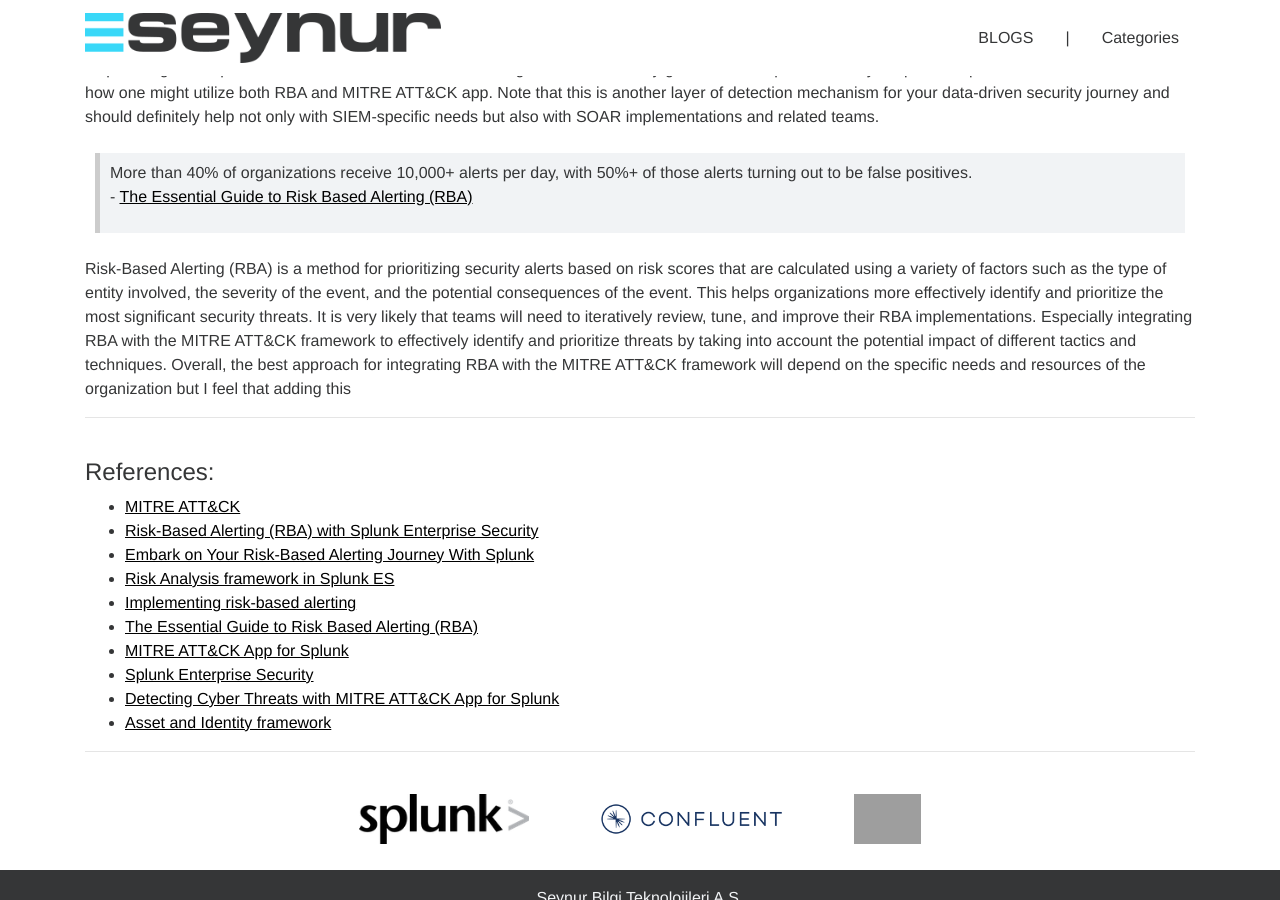
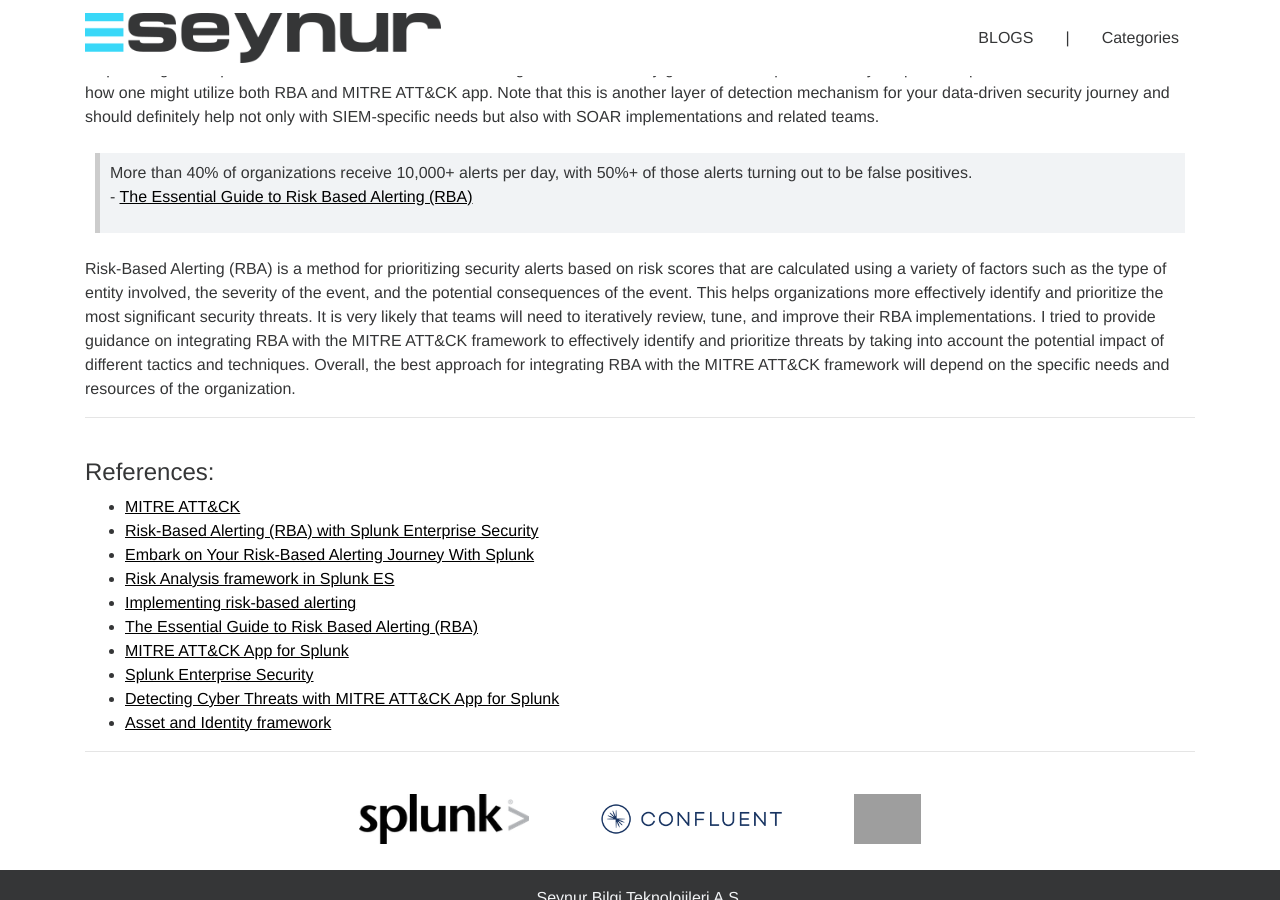
Before and after one commit to seynur/blog, a Jekyll site: the page built from _posts/2023-01-09-rba-with-mitre-attack-app-for-splunk.md, in a window 1280 px wide and 900 px high, scrolled down 6800 px. Built offline with Jekyll 4.4.1, drawn with Linux system fonts in a browser that asks for light colours; nearby versions of some CDN libraries; some of the changed text lies outside the part shown; grey boxes are pictures that could not be loaded.

Commit message:
minor fixes

```diff
--- a/_posts/2023-01-09-rba-with-mitre-attack-app-for-splunk.md
+++ b/_posts/2023-01-09-rba-with-mitre-attack-app-for-splunk.md
@@ -110,7 +110,7 @@
 > More than 40% of organizations receive 10,000+ alerts per day, with 50%+ of those alerts turning out to be false positives.
 <br/> - [The Essential Guide to Risk Based Alerting (RBA)](https://www.splunk.com/en_us/form/the-essential-guide-to-risk-based-alerting.html)
 
-Risk-Based Alerting (RBA) is a method for prioritizing security alerts based on risk scores that are calculated using a variety of factors such as the type of entity involved, the severity of the event, and the potential consequences of the event. This helps organizations more effectively identify and prioritize the most significant security threats. It is very likely that teams will need to iteratively review, tune, and improve their RBA implementations.  Especially integrating RBA with the MITRE ATT&CK framework to effectively identify and prioritize threats by taking into account the potential impact of different tactics and techniques.  Overall, the best approach for integrating RBA with the MITRE ATT&CK framework will depend on the specific needs and resources of the organization but I feel that adding this
+Risk-Based Alerting (RBA) is a method for prioritizing security alerts based on risk scores that are calculated using a variety of factors such as the type of entity involved, the severity of the event, and the potential consequences of the event. This helps organizations more effectively identify and prioritize the most significant security threats. It is very likely that teams will need to iteratively review, tune, and improve their RBA implementations.  I tried to provide guidance on integrating RBA with the MITRE ATT&CK framework to effectively identify and prioritize threats by taking into account the potential impact of different tactics and techniques.  Overall, the best approach for integrating RBA with the MITRE ATT&CK framework will depend on the specific needs and resources of the organization.
 
 ---
 
```
Also changed, not shown: other parts of _posts/2023-01-09-rba-with-mitre-attack-app-for-splunk.md (+1 -1 lines).
